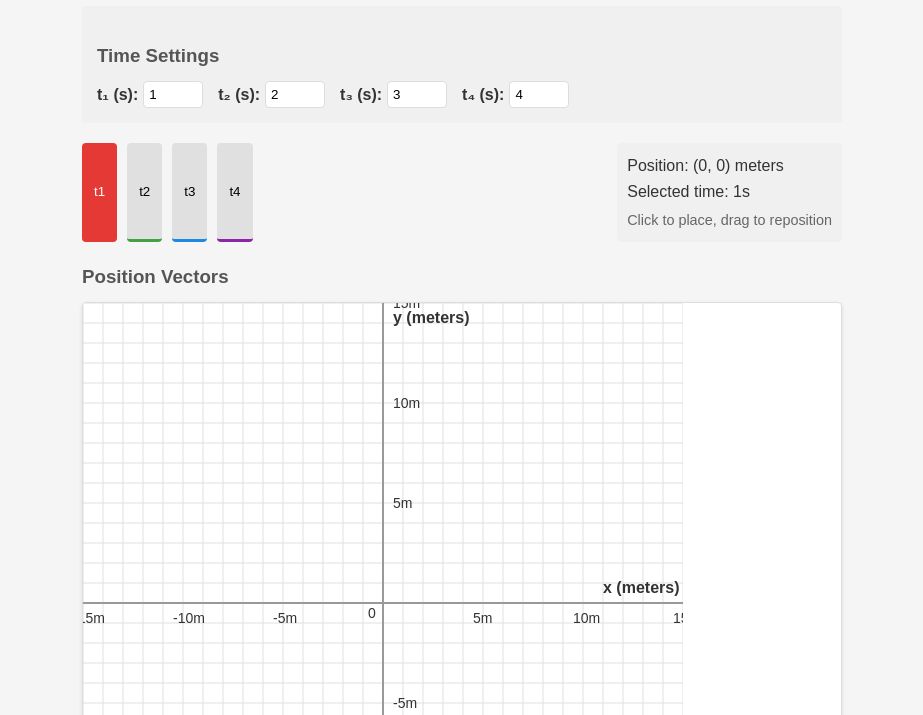
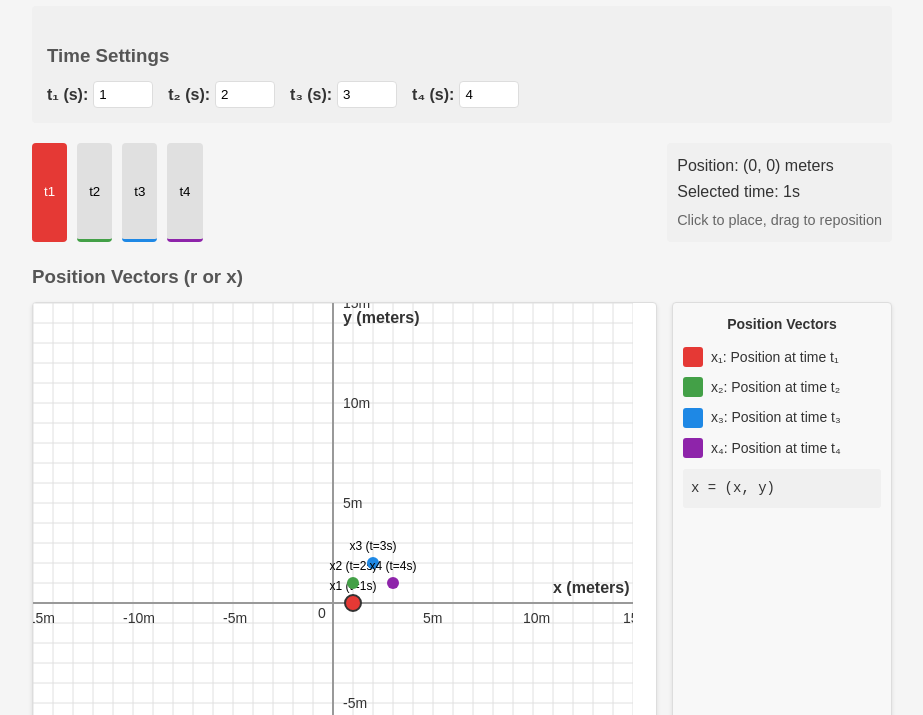
Before and after one commit to Richard-Vesely/vectors, a plain HTML site: page index.html in a window 1280 px wide. Shown: the part 85-800 px from the top of the page, without its empty margins (178-1101 px from the left). Drawn offline with Linux system fonts and the light colour scheme.

Commit message:
really good

```diff
--- a/index.html
+++ b/index.html
@@ -46,24 +46,44 @@
             </div>
         </div>
 
-        <h3>Position Vectors</h3>
+        <h3>Position Vectors (r or x)</h3>
+        <div class="visualization-container">
             <div class="grid-container">
                 <canvas id="vector-grid" width="600" height="600"></canvas>
             </div>
+            <div class="legend-container" id="position-legend">
+                <!-- Position vector legend will be created by JS -->
+            </div>
+        </div>
 
-        <h3>Displacement Vectors</h3>
+        <h3>Displacement Vectors (Δx)</h3>
+        <div class="visualization-container">
             <div class="grid-container">
                 <canvas id="displacement-grid" width="600" height="300"></canvas>
             </div>
+            <div class="legend-container" id="displacement-legend">
+                <!-- Displacement vector legend will be created by JS -->
+            </div>
+        </div>
 
-        <h3>Velocity Vectors</h3>
+        <h3>Velocity Vectors (Δx/Δt)</h3>
+        <div class="visualization-container">
             <div class="grid-container">
                 <canvas id="velocity-grid" width="600" height="300"></canvas>
             </div>
+            <div class="legend-container" id="velocity-legend">
+                <!-- Velocity vector legend will be created by JS -->
+            </div>
+        </div>
 
-        <h3>Acceleration Vectors</h3>
+        <h3>Acceleration Vectors (Δ²x/Δt²)</h3>
+        <div class="visualization-container">
             <div class="grid-container">
                 <canvas id="acceleration-grid" width="600" height="300"></canvas>
+            </div>
+            <div class="legend-container" id="acceleration-legend">
+                <!-- Acceleration vector legend will be created by JS -->
+            </div>
         </div>
     </div>
     <script src="script.js"></script>
--- a/script.js
+++ b/script.js
@@ -13,6 +13,12 @@ document.addEventListener('DOMContentLoaded', () => {
     const width = positionCanvas.width;
     const height = positionCanvas.height;
     const derivativeHeight = displacementCanvas.height;
+
+    // Legend containers
+    const positionLegend = document.getElementById('position-legend');
+    const displacementLegend = document.getElementById('displacement-legend');
+    const velocityLegend = document.getElementById('velocity-legend');
+    const accelerationLegend = document.getElementById('acceleration-legend');
 
     // Grid settings
     const gridSize = 20;
@@ -32,7 +38,7 @@ document.addEventListener('DOMContentLoaded', () => {
         document.getElementById('time4')
     ];
 
-    // Time-specific colors
+    // Time-specific colors for positions
     const timeColors = {
         1: '#E53935', // Red
         2: '#43A047', // Green
@@ -40,13 +46,26 @@ document.addEventListener('DOMContentLoaded', () => {
         4: '#8E24AA'  // Purple
     };
 
+    // Colors for velocity vectors (different from position colors)
+    const velocityColors = {
+        "1-2": '#FB8C00', // Orange
+        "2-3": '#00ACC1', // Cyan
+        "3-4": '#7CB342'  // Light Green
+    };
+
+    // Colors for acceleration vectors (different from position and velocity colors)
+    const accelerationColors = {
+        "1-2-3": '#FF5722', // Deep Orange
+        "2-3-4": '#9C27B0'  // Purple
+    };
+
     // State
     let selectedTime = 1;
     const positions = {
-        1: null,
-        2: null,
-        3: null,
-        4: null
+        1: { x: 1, y: 0 },
+        2: { x: 1, y: 1 },
+        3: { x: 2, y: 2 },
+        4: { x: 3, y: 1 }
     };
 
     // Time values (in seconds)
@@ -59,6 +78,94 @@ document.addEventListener('DOMContentLoaded', () => {
     // Helper function to calculate vector magnitude
     function vectorMagnitude(vector) {
         return Math.sqrt(vector.x * vector.x + vector.y * vector.y);
+    }
+
+    // Create legends for all visualizations
+    function createLegends() {
+        // Position legend
+        positionLegend.innerHTML = `
+            <div class="legend-title">Position Vectors</div>
+            <div class="legend-item">
+                <div class="legend-color" style="background-color: ${timeColors[1]}"></div>
+                <div class="legend-text">x₁: Position at time t₁</div>
+            </div>
+            <div class="legend-item">
+                <div class="legend-color" style="background-color: ${timeColors[2]}"></div>
+                <div class="legend-text">x₂: Position at time t₂</div>
+            </div>
+            <div class="legend-item">
+                <div class="legend-color" style="background-color: ${timeColors[3]}"></div>
+                <div class="legend-text">x₃: Position at time t₃</div>
+            </div>
+            <div class="legend-item">
+                <div class="legend-color" style="background-color: ${timeColors[4]}"></div>
+                <div class="legend-text">x₄: Position at time t₄</div>
+            </div>
+            <div class="legend-equation">
+                x = (x, y)
+            </div>
+        `;
+
+        // Displacement legend
+        displacementLegend.innerHTML = `
+            <div class="legend-title">Displacement Vectors</div>
+            <div class="legend-item">
+                <div class="legend-color" style="background-color: ${timeColors[1]}"></div>
+                <div class="legend-text">r₁: Displacement to x₁</div>
+            </div>
+            <div class="legend-item">
+                <div class="legend-color" style="background-color: ${timeColors[2]}"></div>
+                <div class="legend-text">r₂: Displacement to x₂</div>
+            </div>
+            <div class="legend-item">
+                <div class="legend-color" style="background-color: ${timeColors[3]}"></div>
+                <div class="legend-text">r₃: Displacement to x₃</div>
+            </div>
+            <div class="legend-item">
+                <div class="legend-color" style="background-color: ${timeColors[4]}"></div>
+                <div class="legend-text">r₄: Displacement to x₄</div>
+            </div>
+            <div class="legend-equation">
+                r = x - x₀ = (x, y)
+            </div>
+        `;
+
+        // Velocity legend
+        velocityLegend.innerHTML = `
+            <div class="legend-title">Velocity Vectors (Δx/Δt)</div>
+            <div class="legend-item">
+                <div class="legend-color" style="background-color: ${velocityColors["1-2"]}"></div>
+                <div class="legend-text">v₁₋₂: Velocity from t₁ to t₂</div>
+            </div>
+            <div class="legend-item">
+                <div class="legend-color" style="background-color: ${velocityColors["2-3"]}"></div>
+                <div class="legend-text">v₂₋₃: Velocity from t₂ to t₃</div>
+            </div>
+            <div class="legend-item">
+                <div class="legend-color" style="background-color: ${velocityColors["3-4"]}"></div>
+                <div class="legend-text">v₃₋₄: Velocity from t₃ to t₄</div>
+            </div>
+            <div class="legend-equation">
+                v₁₋₂ = Δx/Δt = (x₂ - x₁)/(t₂ - t₁)
+            </div>
+        `;
+
+        // Acceleration legend
+        accelerationLegend.innerHTML = `
+            <div class="legend-title">Acceleration Vectors (Δ²x/Δt²)</div>
+            <div class="legend-item">
+                <div class="legend-color" style="background-color: ${accelerationColors["1-2-3"]}"></div>
+                <div class="legend-text">a₁₋₂₋₃: Acceleration from t₁ to t₃</div>
+            </div>
+            <div class="legend-item">
+                <div class="legend-color" style="background-color: ${accelerationColors["2-3-4"]}"></div>
+                <div class="legend-text">a₂₋₃₋₄: Acceleration from t₂ to t₄</div>
+            </div>
+            <div class="legend-equation">
+                a₁₋₂₋₃ = Δv/Δt = (v₂₋₃ - v₁₋₂)/Δt
+                      = Δ²x/Δt²
+            </div>
+        `;
     }
 
     // Draw grid for position canvas
@@ -175,10 +282,10 @@ document.addEventListener('DOMContentLoaded', () => {
         ctx.lineTo(centerX, canvasHeight);
         ctx.stroke();
 
-        // Add title
+        // Add title - moved more to the right
         ctx.fillStyle = '#333';
         ctx.font = 'bold 14px Arial';
-        ctx.fillText(title, 10, 20);
+        ctx.fillText(title, width / 4, 20);
     }
 
     // Convert grid coordinates to canvas coordinates
@@ -253,7 +360,7 @@ document.addEventListener('DOMContentLoaded', () => {
             positionCtx.font = '12px Arial';
             positionCtx.textAlign = 'center';
             positionCtx.textBaseline = 'bottom';
-            positionCtx.fillText(`t${timeInt}=${timeValues[timeInt-1]}s`, x, y - 10);
+            positionCtx.fillText(`x${timeInt} (t=${timeValues[timeInt-1]}s)`, x, y - 10);
         });
     }
 
@@ -282,22 +389,7 @@ document.addEventListener('DOMContentLoaded', () => {
                 2
             );
 
-            // Add label with magnitude
-            const magnitude = vectorMagnitude(position);
-            displacementCtx.fillStyle = '#000';
-            displacementCtx.font = '12px Arial';
-            displacementCtx.textAlign = 'center';
-            displacementCtx.textBaseline = 'bottom';
-
-            // Position the label above or below the vector line
-            const labelX = (originCanvas.x + posCanvas.x) / 2;
-            const labelY = (originCanvas.y + posCanvas.y) / 2 - 10;
-
-            displacementCtx.fillText(
-                `r${timeInt}=${magnitude.toFixed(1)}m`,
-                labelX,
-                labelY
-            );
+            // Removed label with magnitude
         });
     }
 
@@ -331,33 +423,19 @@ document.addEventListener('DOMContentLoaded', () => {
             const centerCanvas = gridToCanvas(center.x, center.y, derivativeCenterY);
             const endPoint = gridToCanvas(scaledVelocity.x, scaledVelocity.y, derivativeCenterY);
 
-            // Draw vector arrow
+            // Draw vector arrow with specific velocity color
+            const colorKey = `${i}-${i+1}`;
             drawArrow(
                 velocityCtx,
                 centerCanvas.x,
                 centerCanvas.y,
                 endPoint.x,
                 endPoint.y,
-                timeColors[i],
+                velocityColors[colorKey],
                 2
             );
 
-            // Add label with magnitude
-            const magnitude = vectorMagnitude(velocity);
-            velocityCtx.fillStyle = '#000';
-            velocityCtx.font = '12px Arial';
-            velocityCtx.textAlign = 'center';
-            velocityCtx.textBaseline = 'bottom';
-
-            // Position the label
-            const labelX = (centerCanvas.x + endPoint.x) / 2;
-            const labelY = (centerCanvas.y + endPoint.y) / 2 - 10;
-
-            velocityCtx.fillText(
-                `v${i}-${i+1}=${magnitude.toFixed(1)}m/s`,
-                labelX,
-                labelY
-            );
+            // Removed label with magnitude
         }
     }
 
@@ -403,33 +481,19 @@ document.addEventListener('DOMContentLoaded', () => {
                 const centerCanvas = gridToCanvas(center.x, center.y, derivativeCenterY);
                 const endPoint = gridToCanvas(acceleration.x, acceleration.y, derivativeCenterY);
 
-                // Draw vector arrow
+                // Draw vector arrow with specific acceleration color
+                const colorKey = `${i+1}-${i+2}-${i+3}`;
                 drawArrow(
                     accelerationCtx,
                     centerCanvas.x,
                     centerCanvas.y,
                     endPoint.x,
                     endPoint.y,
-                    timeColors[i+2], // Color based on last point
+                    accelerationColors[colorKey],
                     2
                 );
 
-                // Add label with magnitude
-                const magnitude = vectorMagnitude(acceleration);
-                accelerationCtx.fillStyle = '#000';
-                accelerationCtx.font = '12px Arial';
-                accelerationCtx.textAlign = 'center';
-                accelerationCtx.textBaseline = 'bottom';
-
-                // Position the label
-                const labelX = (centerCanvas.x + endPoint.x) / 2;
-                const labelY = (centerCanvas.y + endPoint.y) / 2 - 10;
-
-                accelerationCtx.fillText(
-                    `a${i+1}-${i+2}=${magnitude.toFixed(1)}m/s²`,
-                    labelX,
-                    labelY
-                );
+                // Removed label with magnitude
             }
         }
     }
@@ -585,6 +649,7 @@ document.addEventListener('DOMContentLoaded', () => {
         });
     });
 
-    // Initialize grid
+    // Initialize
+    createLegends();
     updateAllVisualizations();
 });
--- a/styles.css
+++ b/styles.css
@@ -12,7 +12,7 @@ body {
 }
 
 .container {
-    max-width: 800px;
+    max-width: 900px;
     margin: 0 auto;
     padding: 20px;
 }
@@ -126,13 +126,60 @@ h3 {
     border-radius: 4px;
 }
 
+.visualization-container {
+    display: flex;
+    margin-bottom: 30px;
+}
+
 .grid-container {
+    flex: 1;
     background-color: white;
     border: 1px solid #ddd;
     border-radius: 4px;
     overflow: hidden;
     box-shadow: 0 2px 4px rgba(0,0,0,0.1);
-    margin-bottom: 30px;
+}
+
+.legend-container {
+    width: 220px;
+    padding: 10px;
+    margin-left: 15px;
+    background-color: #f8f8f8;
+    border: 1px solid #ddd;
+    border-radius: 4px;
+    font-size: 14px;
+    box-shadow: 0 2px 4px rgba(0,0,0,0.1);
+}
+
+.legend-title {
+    font-weight: bold;
+    margin-bottom: 10px;
+    text-align: center;
+}
+
+.legend-item {
+    display: flex;
+    align-items: center;
+    margin-bottom: 8px;
+}
+
+.legend-color {
+    width: 20px;
+    height: 20px;
+    margin-right: 8px;
+    border-radius: 3px;
+}
+
+.legend-text {
+    flex: 1;
+}
+
+.legend-equation {
+    margin-top: 10px;
+    padding: 8px;
+    background-color: #f0f0f0;
+    border-radius: 3px;
+    font-family: "Courier New", monospace;
 }
 
 #vector-grid, #displacement-grid, #velocity-grid, #acceleration-grid {
```
Lines whose indentation alone changed are shown as unchanged.
